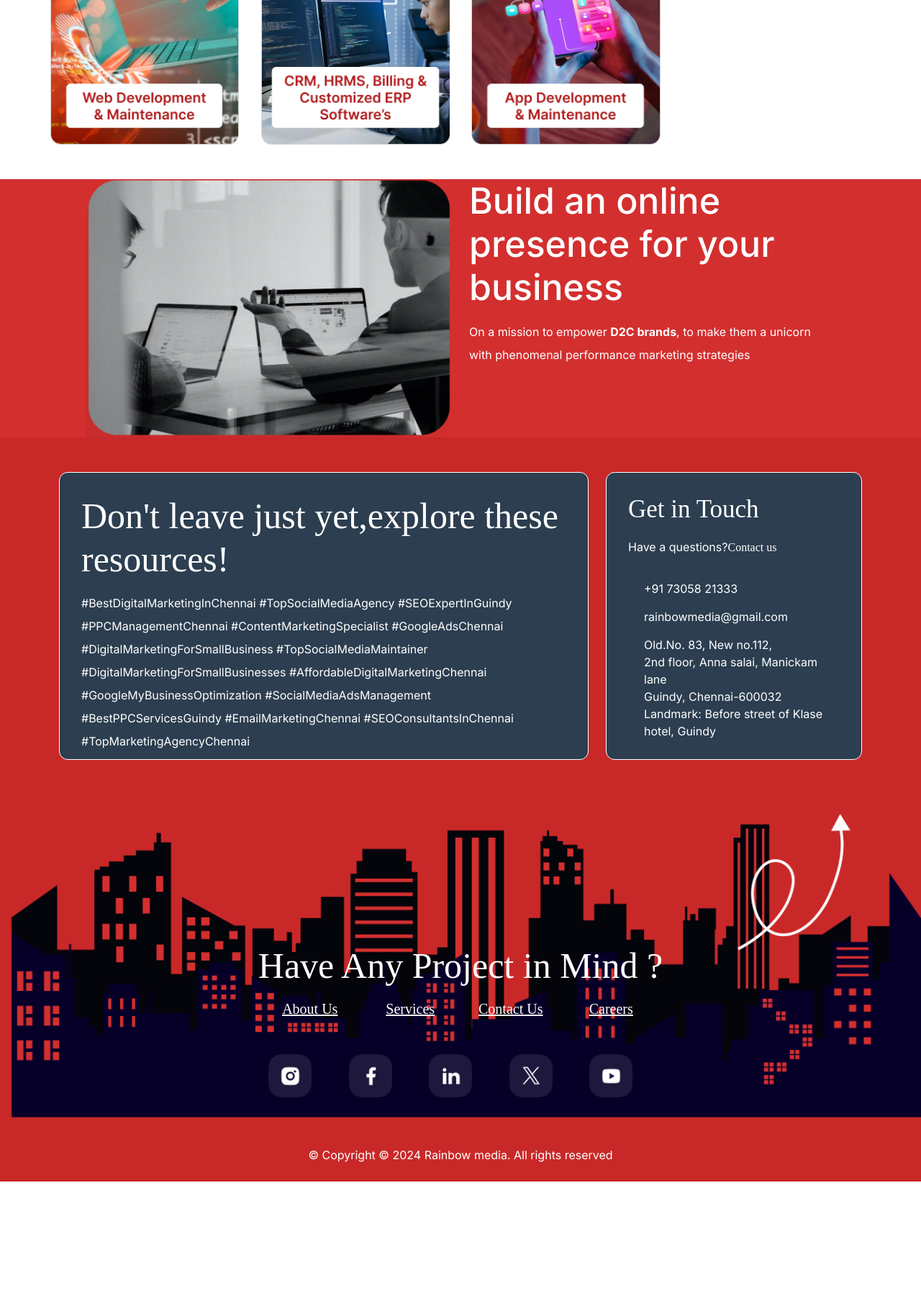
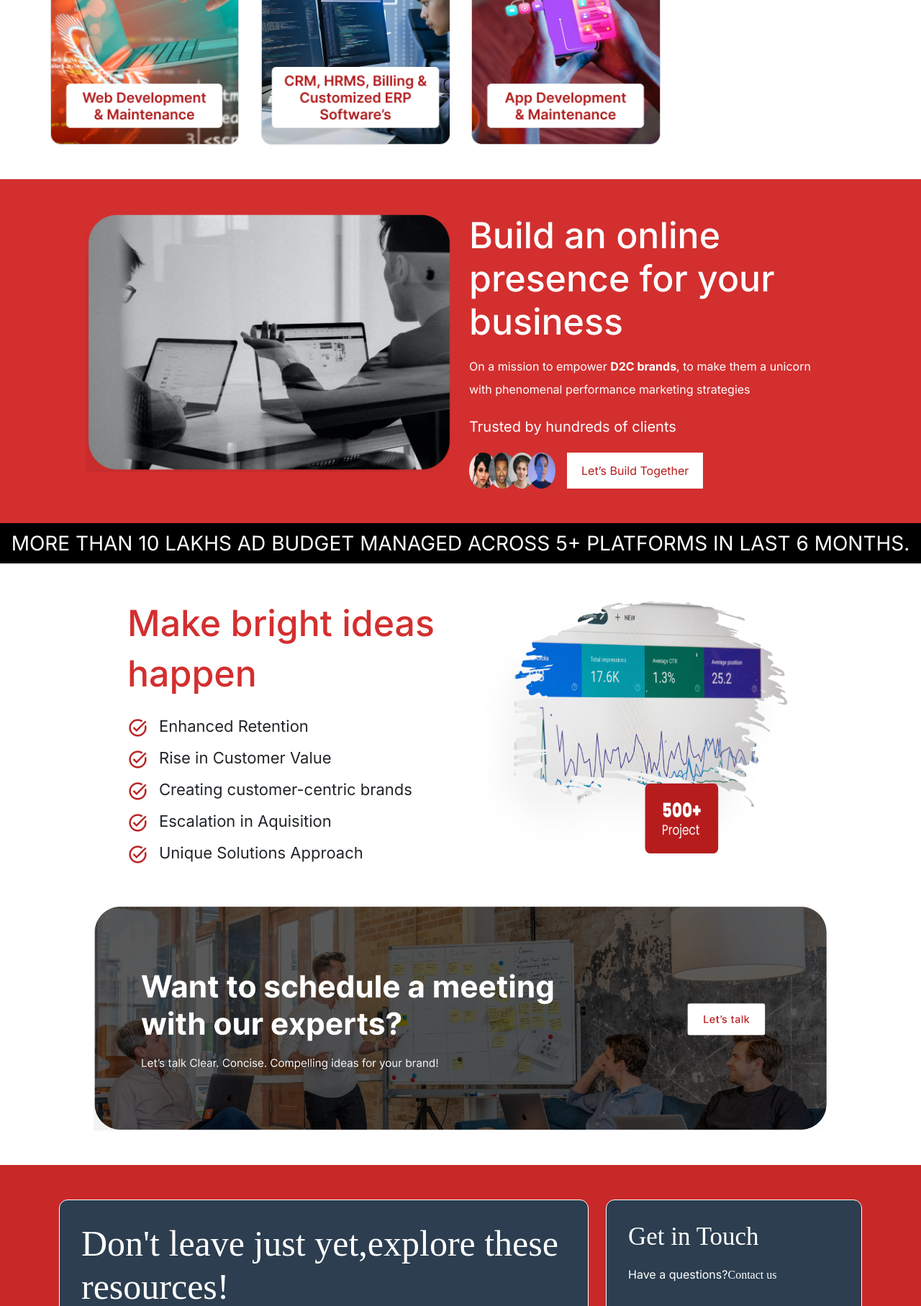
Before and after one commit to Madheshrmedia/RM-webiste, a PHP site: page /service.php in a window 1280 px wide. Shown: the part 1521-3336 px from the top of the page at 72% size. Before the commit the page ends 3163 px from the top, so only its background shows below. Run offline with PHP 8.4, Linux system fonts and the light colour scheme; some web fonts are replaced.

Commit message:
service page completed

```diff
--- a/service.php
+++ b/service.php
@@ -63,6 +63,66 @@ include_once "./header.php";
 
     .op_content {
         color: white;
+    }
+
+    .op_lastcont {
+        color: white;
+        font-size: 20px;
+    }
+
+    .op_rev {
+        width: 120px;
+    }
+
+    .fsd_frame {
+        color: #B71C1C;
+        text-decoration: none;
+        background: #FFFFFF;
+        padding: 13px 20px;
+        margin-top: 0;
+    }
+
+    .op_row {
+        padding-top: 3rem;
+        padding-bottom: 3rem;
+    }
+
+    .op_btm_cont {
+        background: #000000;
+    }
+
+    .op_btm_head {
+        color: white;
+        font-size: 28px;
+        text-align: center;
+        margin-bottom: 0px;
+    }
+
+    .mbih_head {
+        color: #D32F2F;
+        font-size: 50px;
+        line-height: 70px;
+        font-weight: 500;
+    }
+
+    .list_img {
+        width: 29px;
+        margin-right: 15px;
+    }
+
+    .mbih_p {
+        font-size: 22px;
+        margin-bottom: 0px;
+    }
+
+    .mbih_img {
+        height: 100%;
+        width: 100%;
+    }
+
+    .mbih_row {
+        padding-top: 3rem;
+        padding-bottom: 3rem;
     }
 </style>
 
@@ -215,11 +275,11 @@ include_once "./header.php";
     <div class="container-fluid op_container">
         <div class="row">
             <div class="col-md-10 mx-auto">
-                <div class="row">
+                <div class="row op_row">
                     <div class="col-md-6">
                         <img src="./image/op-1.webp" class="img-fluid" alt="How to make online presence my business">
                     </div>
-                    <div class="col-md-6">
+                    <div class="col-md-6 my-auto">
                         <p class="op_head">
                             Build an online presence
                             for your business
@@ -228,12 +288,78 @@ include_once "./header.php";
                             On a mission to empower <b>D2C brands</b>, to make them a unicorn with
                             phenomenal performance marketing strategies
                         </p>
+
+                        <p class="op_lastcont">
+                            Trusted by hundreds of clients
+                        </p>
+
+                        <div class=" d-flex">
+
+                            <img src="./image/op_rev.webp" class="img-fluid op_rev me-3"
+                                alt="best social marketing agency">
+                            <a href="#" class=" fsd_frame">
+                                Let’s Build Together
+                            </a>
+                        </div>
                     </div>
                 </div>
             </div>
         </div>
     </div>
 
+    <div class="container-fluid op_btm_cont">
+        <p class="op_btm_head">
+            MORE THAN <span class="op_btm_span">10 LAKHS AD BUDGET</span> MANAGED ACROSS 5+ PLATFORMS IN LAST 6 MONTHS.
+        </p>
+    </div>
+
+    <!-- Make bright ideas happen -->
+    <div class="container mbih_container">
+        <div class="row">
+            <div class="col-md-10 mx-auto">
+                <div class="row mbih_row">
+                    <div class="col-md-6">
+                        <p class="mbih_head">
+                            Make bright ideas
+                            happen
+                        </p>
+                        <div class="mbih_list">
+
+                            <p class="mbih_p"><span><img src="./image/li-img.png" class="list_img"
+                                        alt="best digital marketing agency"></span>Enhanced Retention</p>
+
+                            <p class="mbih_p"><span><img src="./image/li-img.png" class="list_img"
+                                        alt="best digital marketing agency"></span>Rise in Customer Value</p>
+
+                            <p class="mbih_p"><span><img src="./image/li-img.png" class="list_img"
+                                        alt="best digital marketing agency"></span>Creating customer-centric brands</p>
+
+                            <p class="mbih_p"><span><img src="./image/li-img.png" class="list_img"
+                                        alt="best digital marketing agency"></span>Escalation in Aquisition</p>
+
+                            <p class="mbih_p"><span><img src="./image/li-img.png" class="list_img"
+                                        alt="best digital marketing agency"></span>Unique Solutions Approach</p>
+
+                        </div>
+                    </div>
+                    <div class="col-md-6">
+                        <img src="./image/mb.webp" class="img-fluid mbih_img" alt="">
+                    </div>
+                </div>
+            </div>
+        </div>
+    </div>
+
+    <!-- Want to schedule a meeting -->
+    <div class="container mb-5 wtsm_container">
+        <div class="row">
+            <div class="col-md-11 mx-auto">
+                <a href="#">
+                    <img src="./image/ctas.webp" class="img-fluid" alt="best IT agency">
+                </a>
+            </div>
+        </div>
+    </div>
     <!-- Swiper JS -->
     <script src="https://cdn.jsdelivr.net/npm/swiper@11/swiper-bundle.min.js"></script>
 
```
Also changed, not shown: index.php (+21 -21 lines), image/cta.webp (added), image/ctas.webp (added), image/li-img.png (added), image/mb.webp (added), image/op_rev.webp (added), 2 other files.
